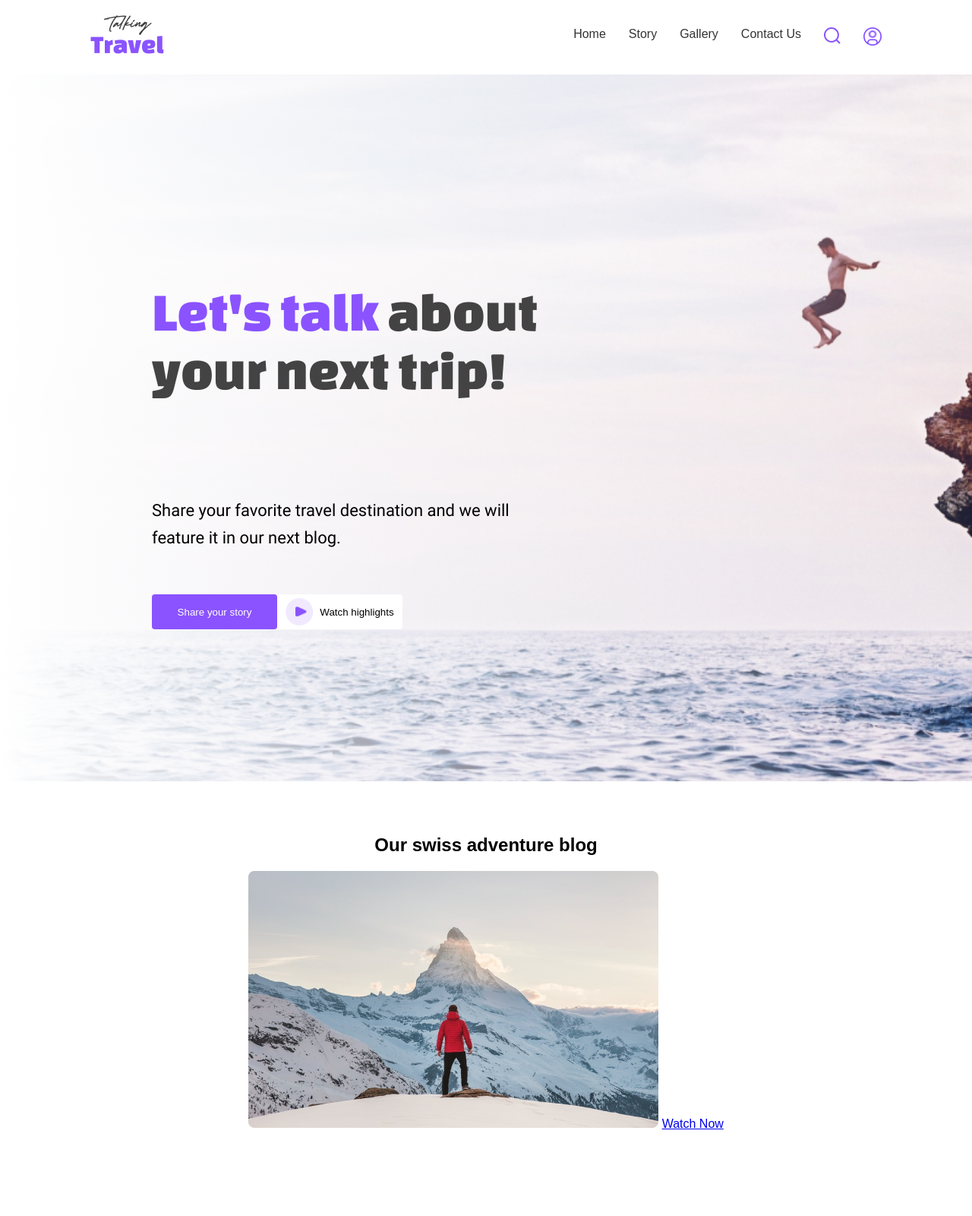
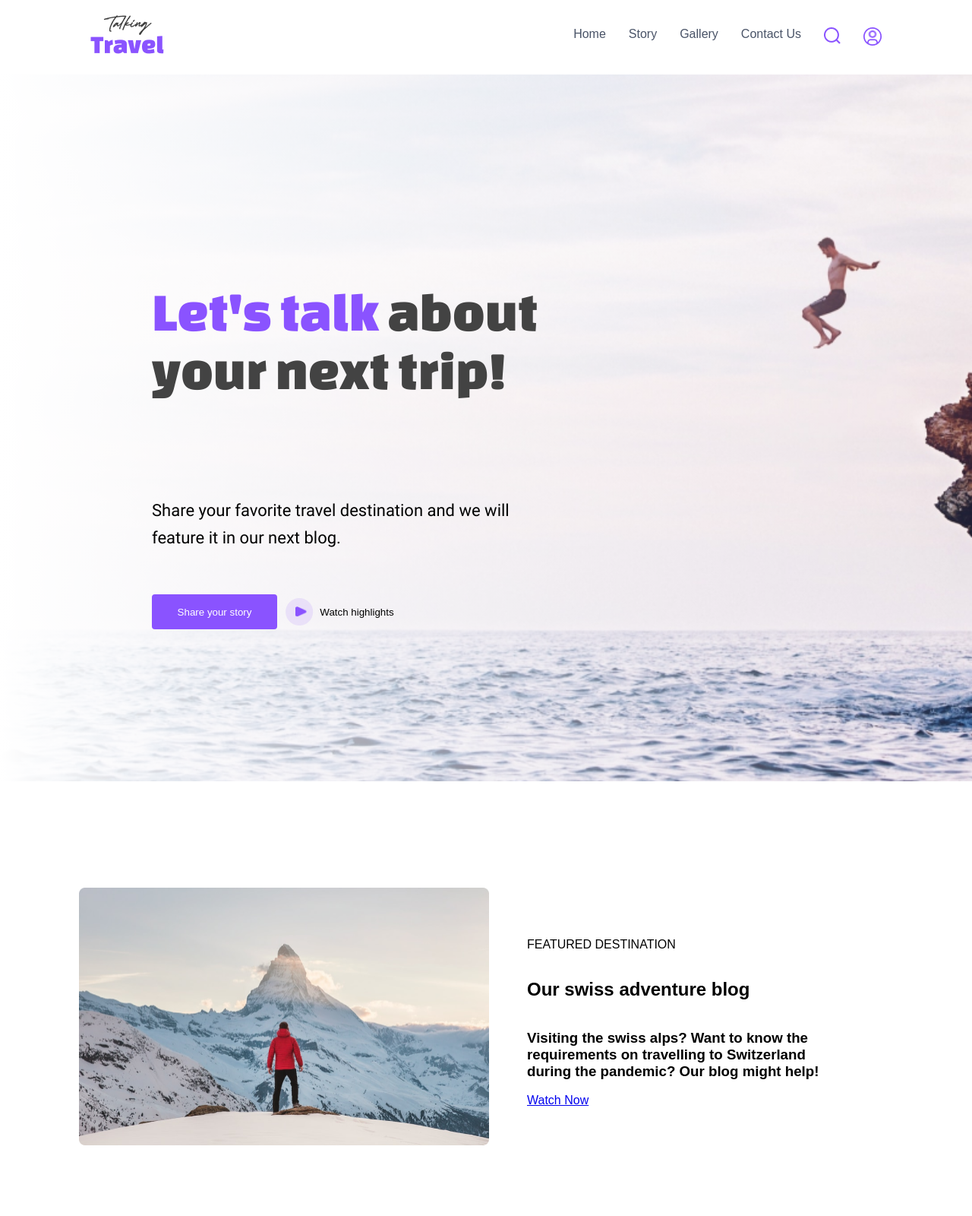
Before and after one commit to DanilShabolta/mystory, a plain HTML site: page index.html in a window 1280 px wide. Shown: the top 1600 px of the page at 76% size. Drawn offline with Linux system fonts and the light colour scheme.

Commit message:
правки в hero

```diff
--- a/index.html
+++ b/index.html
@@ -14,10 +14,10 @@
         </div>
         <nav>
             <ul>
-                <li><a href="#">Home</a></li>
-                <li><a href="#">Story</a></li>
-                <li><a href="#">Gallery</a></li>
-                <li><a href="#">Contact Us</a></li>
+                <li><a href="#" class="head-button">Home</a></li>
+                <li><a href="#" class="head-button">Story</a></li>
+                <li><a href="#" class="head-button">Gallery</a></li>
+                <li><a href="#" class="head-button">Contact Us</a></li>
                 <li><a href="#"><img src="./images/header/search.png" alt="search"></a></li>
                 <li><div class="image-overlay"><a href="#"><img src="./images/header/profile-body.png" alt="body" class="profile-bottom-image">
                     <img src="./images/header/profile-head.png" alt="head" class="profile-top-image"></a></div></li>
@@ -41,16 +41,18 @@
             </div>
         </div>
     </section>
-
-
         </div>
     </section>
 
 
     <section class="featured">
-        <h2>Our swiss adventure blog</h2>
         <img src="./images/Featured-Image.png" alt="Featured Image">
-        <a href="#">Watch Now</a>
+        <div class="featured-textbox">
+            <p>FEATURED DESTINATION</p>
+            <h2>Our swiss adventure blog</h2>
+            <h3>Visiting the swiss alps? Want to know the requirements on travelling to Switzerland during the pandemic? Our blog might help!</h3>
+            <a href="#">Watch Now</a>
+        </div>
     </section>
 
     <section class="adventures">
--- a/style.css
+++ b/style.css
@@ -22,6 +22,15 @@ body {
     display: flex;
     flex-direction: column;
     align-items: center;
+}
+
+.head-button {
+    color: rgba(73, 83, 103, 1);
+    transition: 0.3s;
+}
+
+.head-button:hover{
+    color: rgba(138, 83, 255, 1);
 }
 
 .image-overlay {
@@ -133,7 +142,7 @@ nav a {
 .hero-watch-button {
     width: 165px;
     height: 46px;
-    background-color: #fff;
+    background: none;
     color: black;
     border: none;
     border-radius: 4px;
@@ -166,8 +175,18 @@ nav a {
 
 
 .featured, .adventures, .form-section {
+    display: flex;
+    padding-left: 104px;
+    padding-top: 140px;
+    padding-bottom: 140px;
+    padding-right: 140px;
+    text-align: left;
+}
+
+.featured-textbox{
+    display: flex;
+    flex-direction: column;
     padding: 50px;
-    text-align: center;
 }
 
 .cards {
```
